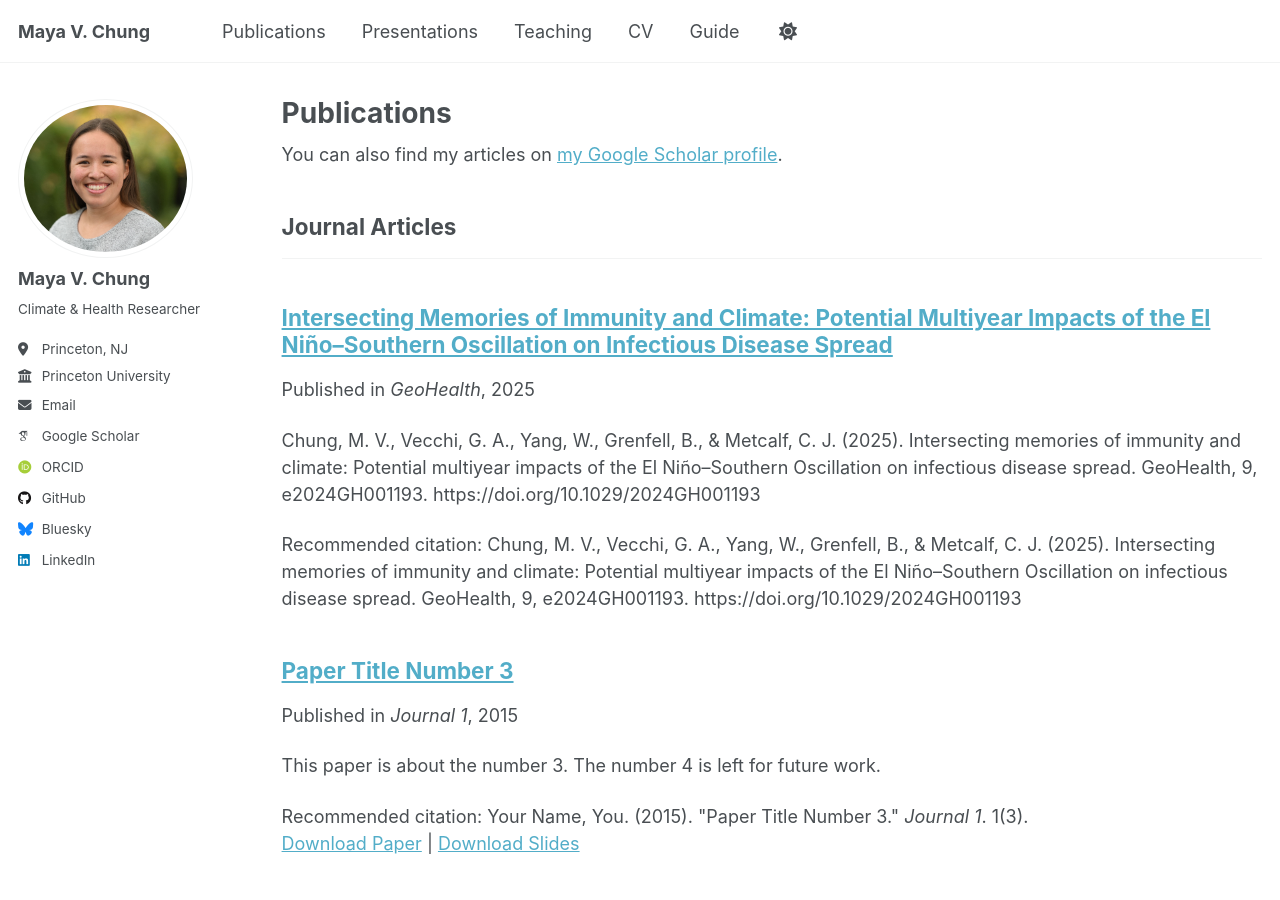
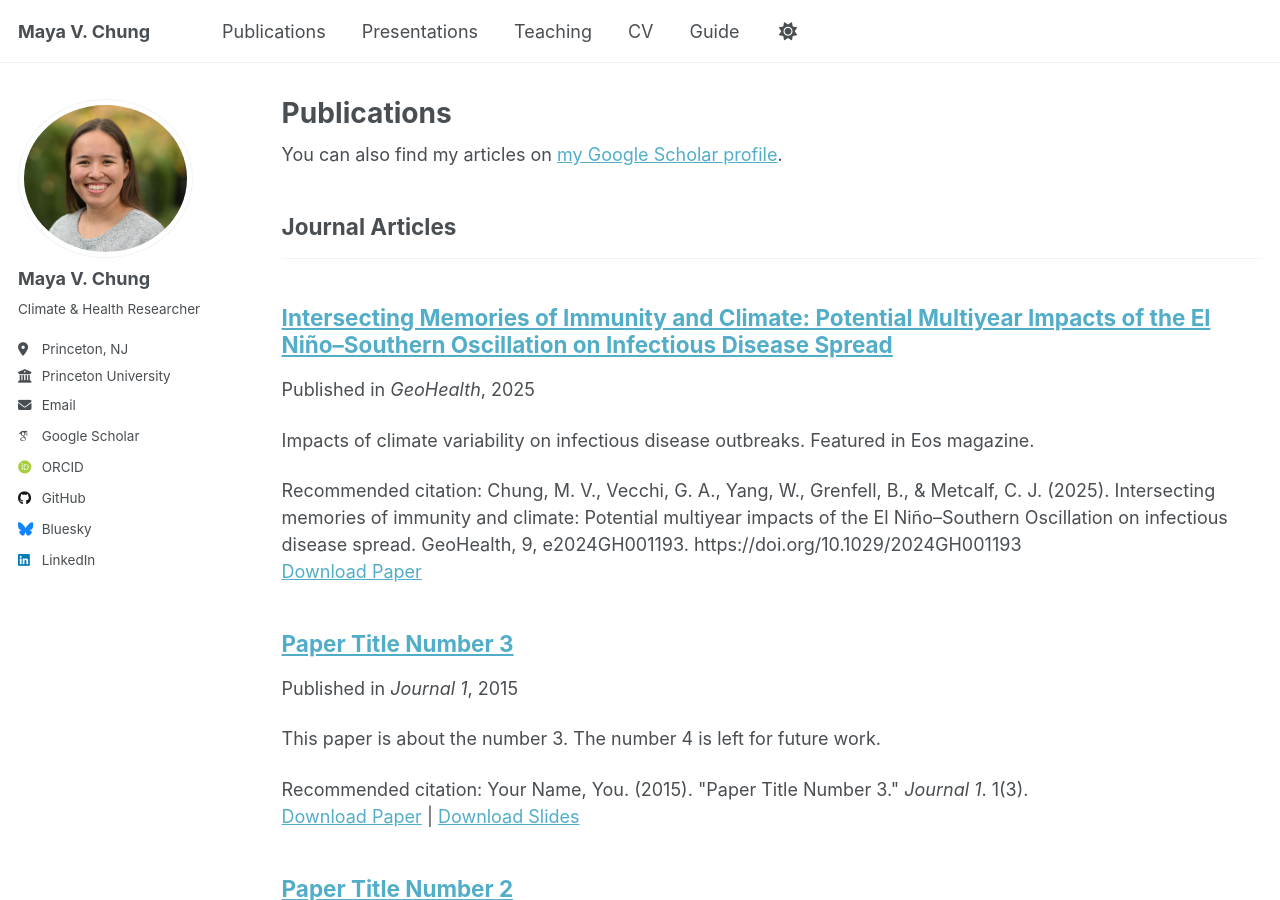
Before and after one commit to mayavchung/mayavchung.github.io, a Jekyll site: the page built from _pages/publications.html, in a window 1280 px wide and 900 px high. Built offline with Jekyll 4.4.1, drawn with Linux system fonts in a browser that asks for light colours; some web fonts are replaced; a script that is not in the unit is left out.

Commit message:
Update and rename 2025-11-02-paper-title-number-1.md to 2025-paper-enso-disease.md

```diff
--- a/_publications/2025-11-02-paper-title-number-1.md
+++ b/_publications/2025-paper-enso-disease.md
@@ -2,9 +2,10 @@
 title: "Intersecting Memories of Immunity and Climate: Potential Multiyear Impacts of the El Niño–Southern Oscillation on Infectious Disease Spread"
 collection: publications
 category: manuscripts
-permalink: https://agupubs.onlinelibrary.wiley.com/doi/full/10.1029/2024GH001193
-excerpt: 'Chung, M. V., Vecchi, G. A., Yang, W., Grenfell, B., & Metcalf, C. J. (2025). Intersecting memories of immunity and climate: Potential multiyear impacts of the El Niño–Southern Oscillation on infectious disease spread. GeoHealth, 9, e2024GH001193. https://doi.org/10.1029/2024GH001193'
+permalink: /publication/2025-paper-enso-disease
+excerpt: 'Impacts of climate variability on infectious disease outbreaks. Featured in Eos magazine.'
 date: 2025-11-02
 venue: 'GeoHealth'
+paperurl: 'mayavchung.github.io/files/paper-enso-disease.pdf'
 citation: 'Chung, M. V., Vecchi, G. A., Yang, W., Grenfell, B., & Metcalf, C. J. (2025). Intersecting memories of immunity and climate: Potential multiyear impacts of the El Niño–Southern Oscillation on infectious disease spread. GeoHealth, 9, e2024GH001193. https://doi.org/10.1029/2024GH001193'
 ---
```
